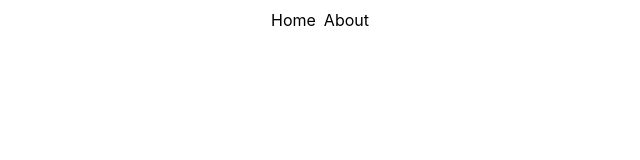
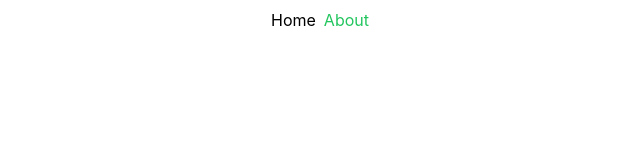
Before and after one commit to picasocro1/spa-starter, a React (Vite) app: page /about in a window 1280 px wide. Shown: the top 160 px of the page, without its empty margins (320-960 px from the left). Built offline with nearby package versions, Linux system fonts and the light colour scheme.

Commit message:
nav with NavLinks

```diff
--- a/src/routes/Root.tsx
+++ b/src/routes/Root.tsx
@@ -1,10 +1,14 @@
-import { Link, Outlet } from 'react-router-dom'
+import { NavLink, Outlet } from 'react-router-dom'
 
 export const Root = () => (
   <>
     <nav className="flex justify-center gap-2 p-2">
-      <Link to={'/home'}>Home</Link>
-      <Link to={'/about'}>About</Link>
+      <NavLink to={'/home'} className={({ isActive }) => (isActive ? 'text-green-500' : '')}>
+        Home
+      </NavLink>
+      <NavLink to={'/about'} className={({ isActive }) => (isActive ? 'text-green-500' : '')}>
+        About
+      </NavLink>
     </nav>
     <main className="grid h-full place-content-center">
       <Outlet />
```
